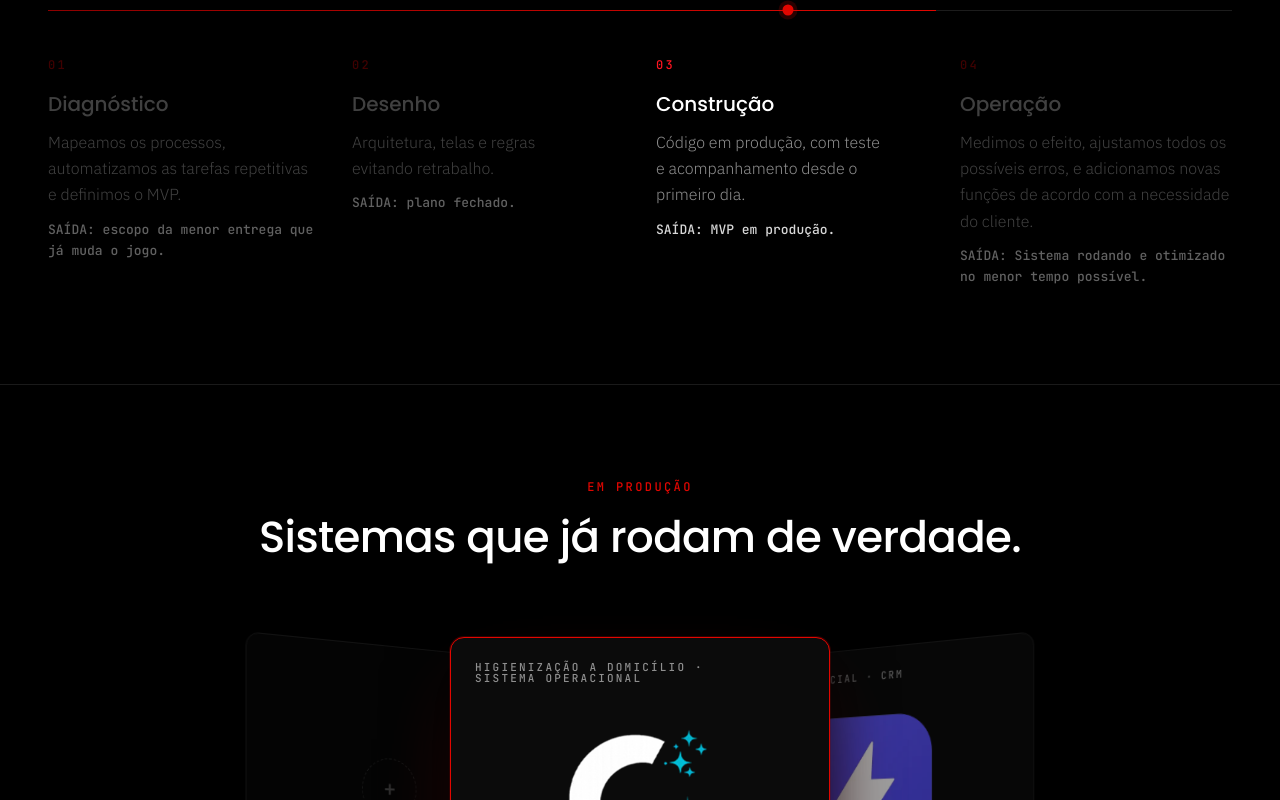
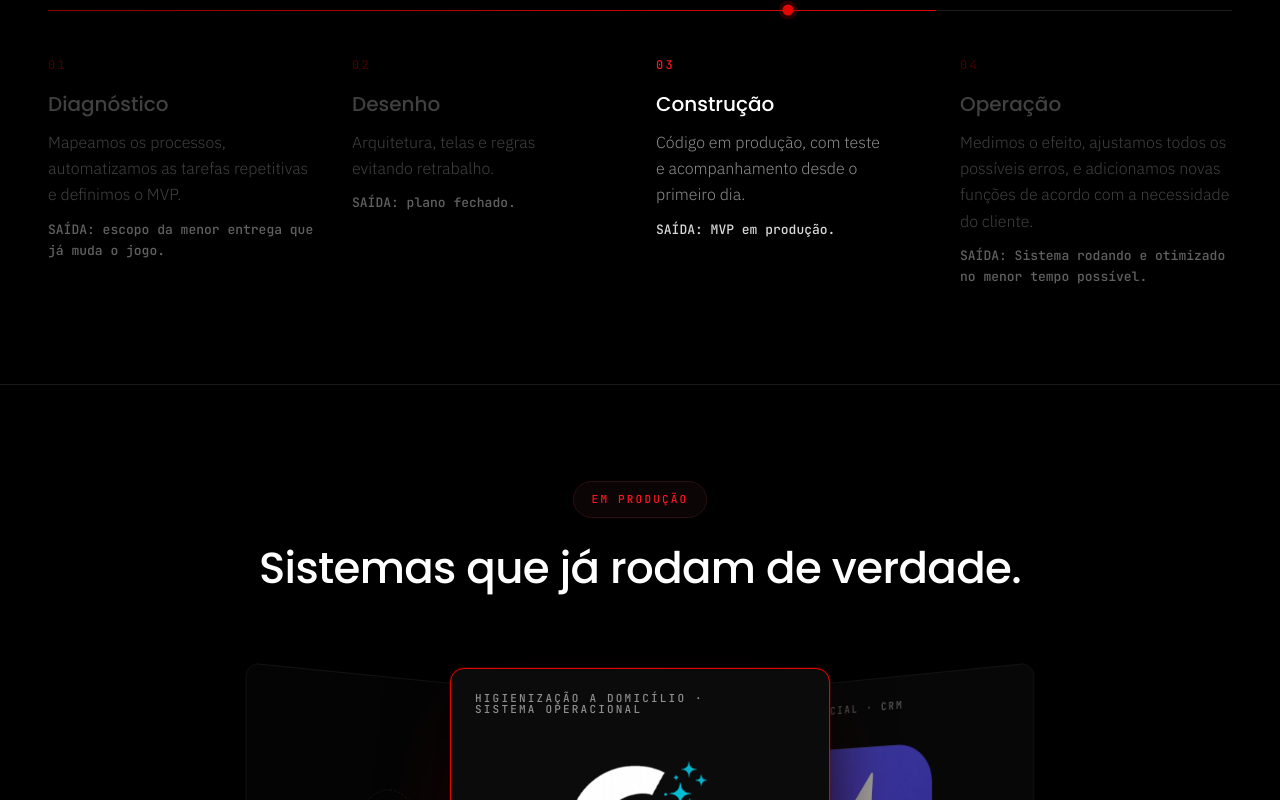
Before and after one commit to DigitalBoostofc/nodex, a Next.js app: page / in a window 1280 px wide. Shown: the part 2000-2800 px from the top of the page. Built offline with nearby package versions, Linux system fonts and the light colour scheme.

Commit message:
fix: put the cases eyebrow in the FAQ pill
EM PRODUÇÃO was a plain red label. It now uses the same rounded
pill as PERGUNTAS FREQUENTES so the two section marks match.

```diff
--- a/src/app/page.tsx
+++ b/src/app/page.tsx
@@ -181,12 +181,14 @@ export default function HomePage() {
       </Section>
 
       <Section>
-        <SectionHead
-          eyebrow="EM PRODUÇÃO"
-          eyebrowTone="red"
-          title="Sistemas que já rodam de verdade."
-          className="mb-14 text-center"
-        />
+        <div className="mb-14 text-center">
+          <span className="inline-block rounded-full border border-nx-border-warm bg-[#0B0505] px-[18px] py-3 font-mono text-[11px]/[1] font-medium tracking-[0.2em] text-nx-red-hover">
+            EM PRODUÇÃO
+          </span>
+          <h2 className="nx-h2 mt-[26px] mb-0">
+            Sistemas que já rodam de verdade.
+          </h2>
+        </div>
         <CaseCoverflow items={CASES} />
       </Section>
 
```
